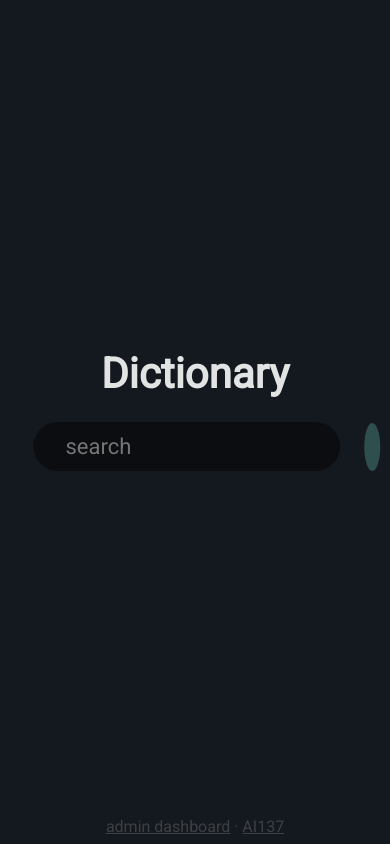
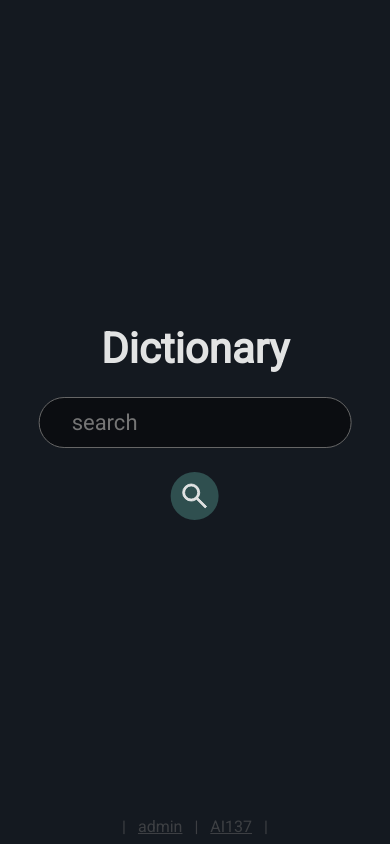
Before and after one commit to cch137/cambridge-dict-api, a Flask app: page / in a window 390 px wide. Run offline with Flask 2, Linux system fonts and the light colour scheme; some web fonts are replaced.

Commit message:
update on 2022/11/01, 21:08:04

```diff
--- a/app.py
+++ b/app.py
@@ -2,7 +2,7 @@ from flask import Flask, request, send_file, render_template
 import requests, shutil, time
 from bs4 import BeautifulSoup as bs
 
-from modules import has_path, get_ctime, read_json, write_json
+from modules import has_path, get_ctime, read_json, write_json, json_dumps
 
 
 app = Flask(__name__)
@@ -31,33 +31,43 @@ def get_meaning(lang: str = 'english-chinese-simplified', text: str = '', try_ag
   text = text.strip()
   fp = f'{temp_root}/{text}.json'
   if has_path(fp):
-    if time.time() - get_ctime(fp) < 3600:
-      print('send from temp')
-      return read_json(fp) # 缓存一个小时过后无效
+    if time.time() - get_ctime(fp) < 3600: # 缓存在一个小时过后无效
+      return read_json(fp)
   reqt = sess.get(f"https://dictionary.cambridge.org/dictionary/{lang}/{text}")
   soup = bs(reqt.text, 'html.parser')
   try:
-    title = soup.find('span', {'class': 'hw dhw'}).string
-    meaning = [i.string for i in soup.find_all('span', {'class': 'trans dtrans dtrans-se break-cj'})]
+    title = soup.find('span', {'class': 'hw dhw'}).text
+    meaning = [i for i in soup.find_all('div', {'class': 'def-block ddef_block'})]
+    meaning = [{
+        'en': i.find('div', {'class': 'def ddef_d db'}).text,
+        'tr': i.find('span', {'class': 'trans dtrans dtrans-se break-cj'}).text,
+        'eg': [
+          {
+            'en': j.find('span', {'class': 'eg deg'}).text,
+            'tr': j.find('span', {'class': 'trans dtrans dtrans-se hdb break-cj'}).text
+          } for j in i.find_all('div', {'class': 'examp dexamp'})
+        ]
+      } for i in meaning]
     if reqt.status_code == 404 or not title: raise 'Page Not Found'
     data = {
       'title': title or '',
       'meaning': meaning,
-      'preview': '\n'.join([f'{i + 1}. {meaning[i]}' for i in range(len(meaning))]),
+      'preview': '\n'.join([f"{i + 1}. {meaning[i]['en']} {meaning[i]['tr']}" for i in range(len(meaning))]),
+      'trans': '\n'.join([i['tr'] for i in meaning]),
       'status_code': 200
     }
   except Exception as e:
     if try_again > 0:
       soup = bs(sess.get(f'https://dictionary.cambridge.org/spellcheck/{lang}/?q={text}').text, 'html.parser')
-      text = soup.find('li', {'class': 'lbt lp-5 lpl-20'}).find('a').string
+      text = soup.find('li', {'class': 'lbt lp-5 lpl-20'}).find('a').text
       if text: return get_meaning(lang, text, False)
     data = {
       'title': '404 Page Not Found',
       'meaning': [],
       'preview': 'The requested URL was not found on the server. If you entered the URL manually please check your spelling and try again.',
+      'trans': '',
       'status_code': 404
     }
-  print(fp)
   try: write_json(fp, data)
   except Exception as e: print(e)
   return data
@@ -68,8 +78,20 @@ def route_index():
 
 @app.route('/api', methods=['GET', 'POST'])
 def route_api():
-  res = get_meaning(request.args.get('lang') or 'english-chinese-simplified', request.args.get('text'))
-  if request.method == 'POST' or request.args.get('raw'): return res['preview'], res['status_code']
+  lang = request.args.get('lang') or 'english-chinese-simplified'
+  word = request.args.get('word')
+  _type = request.args.get('type') or 'preview'
+  res = get_meaning(lang, word)
+  code = res['status_code']
+  if _type != 'json': res = res[_type]
+  if _type == 'meaning' or _type == 'json': res = json_dumps(res)
+  return res, code
+
+@app.route('/dict/<lang>/<word>')
+def route_dict(lang, word):
+  res = get_meaning(lang or 'english-chinese-simplified', word)
+  if request.args.get('raw'): return res['preview'], res['status_code']
+  elif request.method == 'POST': return res['preview'], res['status_code']
   else: return render_template('result.html', data=res), res['status_code']
 
 @app.route('/favicon.ico')
--- a/modules.py
+++ b/modules.py
@@ -22,6 +22,9 @@ def write_file(fp: str, s: str):
     if not has_path(dir_fp): os.makedirs(dir_fp)
   open(fp, mode='w+', encoding='utf-8').write(s)
 
+def json_dumps(data) -> str:
+  return json.dumps(data, ensure_ascii=False, separators=(',',':'))
+
 def write_json(fp: str, data: dict):
   # 将物件写入 json 格式档案
-  write_file(fp, json.dumps(data, ensure_ascii=False, separators=(',',':')))
+  write_file(fp, json_dumps(data))
--- a/static/main.css
+++ b/static/main.css
@@ -11,12 +11,14 @@
 }
 
 body {
+  --bg-color: #141920;
+  --bg-color-op05: #141920cc;
+  --font: 'Roboto','Noto Sans SC','Noto Sans TC','Noto Sans HK','Noto Sans JP','Noto Sans KR','Microsoft YaHei',serif;
+  --theme-color: #b5bec7;
+  font-family: var(--font);
   margin: auto;
-  overflow: hidden;
   color: #fff;
-  background-color: #141920;
-  --font: 'MiSans','Roboto','Noto Sans SC','Noto Sans TC','Noto Sans HK','Noto Sans JP','Noto Sans KR','Microsoft YaHei',serif;
-  font-family: var(--font);
+  background-color: var(--bg-color);
 }
 
 * {
@@ -44,6 +46,7 @@ a {
   font-family: var(--font);
   font-size: 22px;
   border-radius: 32px;
+  border: 1px solid #666;
 }
 
 #search-btn {
@@ -62,9 +65,17 @@ a {
   filter: brightness(0.75);
 }
 
+.result-view {
+  margin: 120px auto 180px;
+}
+
 .back-btn {
+  position: fixed;
+  top: 0;
+  left: 0;
   height: 48px;
   opacity: 0.8;
+  background-color: var(--bg-color-op05);
 }
 
 .back-icon {
@@ -88,12 +99,31 @@ a {
   filter: brightness(1);
 }
 
+.def-block {
+  margin-bottom: 32px;
+}
+
+.def-en, .def-trans {
+  margin: 4px 0;
+}
+
+.def-trans {
+  color: var(--theme-color);
+}
+
+.example {
+  font-style: italic;
+  color: #999;
+  margin: 12px 0;
+  list-style-type: '- ';
+}
+
 .w-100 {
   width: 100%;
 }
 
 .core-item {
-  width: 85%;
+  width: 92.5%;
   max-width: 800px;
 }
 
@@ -104,6 +134,10 @@ a {
 .index-btn-list {
   margin: 8px 0;
   opacity: 0.5;
+}
+
+.index-btn-list a {
+  margin: 0 8px;
 }
 
 .adm-btn {
@@ -153,6 +187,10 @@ a {
   flex: 1;
 }
 
+.flex-wrap {
+  flex-wrap: wrap;
+}
+
 .pg-ct {
   position: absolute;
   top: 50%;
@@ -198,3 +236,34 @@ a {
 .command {
   color: #666;
 }
+
+/* scrollbar */
+
+:root {
+  --scrollbar-size: 10px;
+  --scrollbar-sz-mini: 5px;
+}
+
+::-webkit-scrollbar {
+  height: var(--scrollbar-size);
+  width: var(--scrollbar-size);
+}
+::-webkit-scrollbar-corner {
+  background: rgb(255, 255, 255, 0.15);
+}
+::-webkit-scrollbar-track {
+  background: rgba(255, 255, 255, 0.175);
+}
+::-webkit-scrollbar-thumb {
+  background: rgba(255, 255, 255, 0.25);
+}
+::-webkit-scrollbar-thumb:hover {
+  background: rgba(255, 255, 255, 0.4);
+}
+
+@media screen and (max-width:500px){
+  :root {
+    --view-width: 90vw;
+    --scrollbar-size: var(--scrollbar-sz-mini);
+  }
+}
--- a/templates/index.html
+++ b/templates/index.html
@@ -17,7 +17,7 @@
 <body class="no-select">
   <div id="view" class="pg-ct core-item flex-ct flex-col">
     <div id="pagetitle">Dictionary</div>
-    <div class="flex-ct w-100">
+    <div class="flex-ct w-100 flex-wrap">
       <input id="search-box" class="flex-1" value="{{ query }}" type="search" autocomplete="off" placeholder="search" class="core-item">
       <div id="search-btn" class="flex-ct">
         <svg viewBox="0 0 48 48"><path d="M39.8 41.95 26.65 28.8q-1.5 1.3-3.5 2.025-2 .725-4.25.725-5.4 0-9.15-3.75T6 18.75q0-5.3 3.75-9.05 3.75-3.75 9.1-3.75 5.3 0 9.025 3.75 3.725 3.75 3.725 9.05 0 2.15-.7 4.15-.7 2-2.1 3.75L42 39.75Zm-20.95-13.4q4.05 0 6.9-2.875Q28.6 22.8 28.6 18.75t-2.85-6.925Q22.9 8.95 18.85 8.95q-4.1 0-6.975 2.875T9 18.75q0 4.05 2.875 6.925t6.975 2.875Z" stroke="currentColor" stroke-width="1"></path></svg>
@@ -25,16 +25,18 @@
     </div>
   </div>
   <div class="pg-btm command index-btn-list">
-    <a href="/admin137">admin dashboard</a>
-    <span> · </span>
+    <span>|</span>
+    <a href="/admin137">admin</a>
+    <span>|</span>
     <a href="https://ai137.onrender.com">AI137</a>
+    <span>|</span>
   </div>
   <script>
     (() => {
       const searchBox = document.querySelector('input'), pathname = location.pathname;
       function get_value() {return searchBox.value.trim()};
       function go_page(v) {
-        if (v) location = `/api?lang=english-chinese-simplified&text=${v}`;
+        if (v) location = `/dict/english-chinese-simplified/${v}`;
       };
       searchBox.onkeyup = (e) => {
         const v = get_value();
```
Also changed, not shown: templates/result.html (+15 -2 lines).
